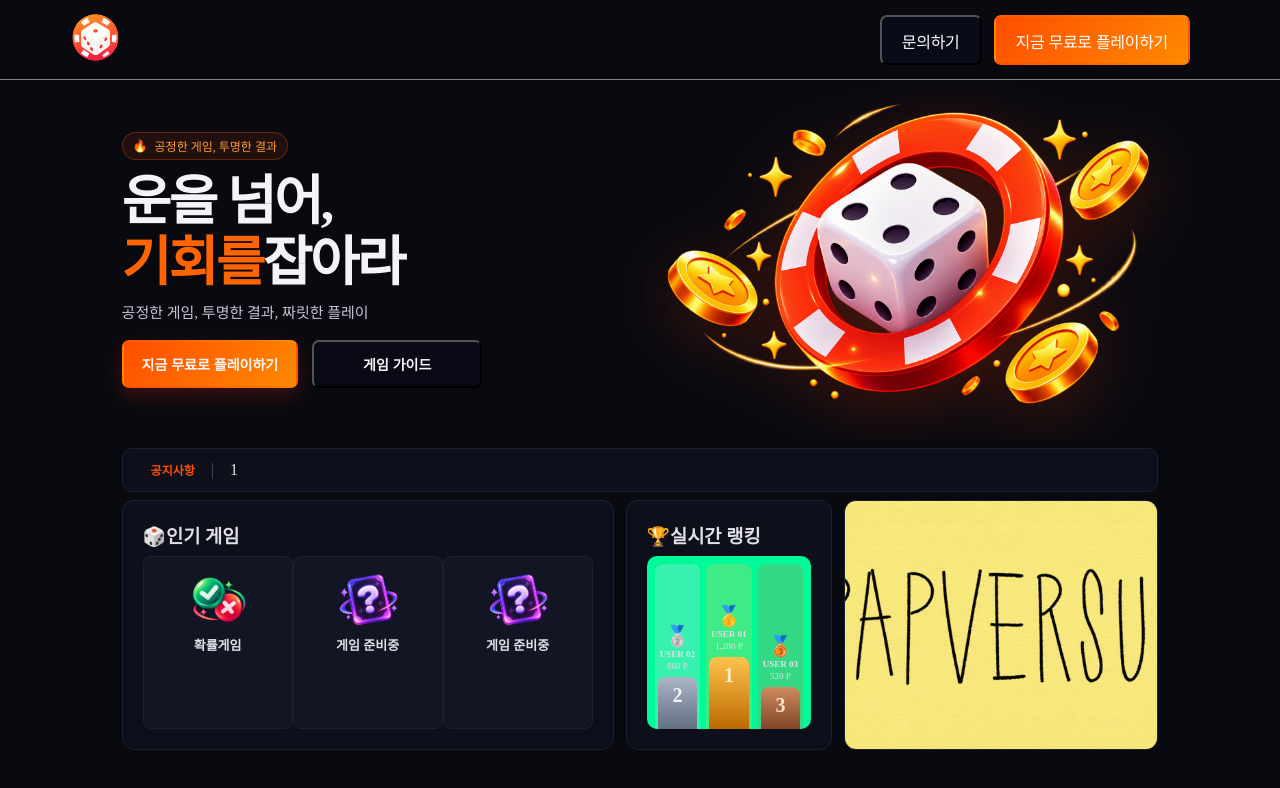
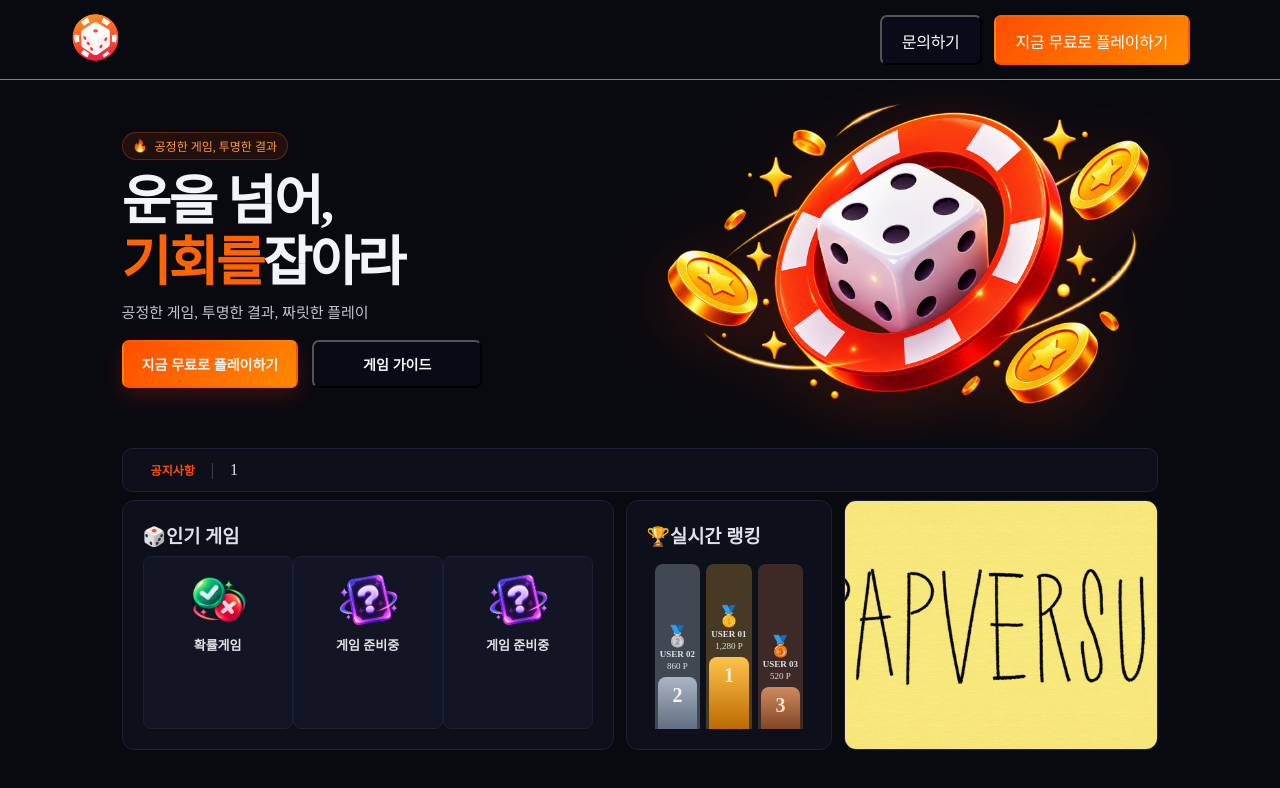
Before and after one commit to picksagetowin/gambling, a React (Vite) app in the folder frontend/: page / in a window 1280 px wide. Shown: the top 788 px of the page. Built offline with nearby package versions, Linux system fonts and the light colour scheme.

Commit message:
delete:임시 배경 색 제거(주석 처리)

```diff
--- a/frontend/src/Homepage.css
+++ b/frontend/src/Homepage.css
@@ -352,7 +352,7 @@
     gap: 6px;
     padding: 8px 8px 0;
     border-radius: 10px;
-    background-color: mediumspringgreen;
+    /* background-color: mediumspringgreen; */
 }
 
 .podium {
```
